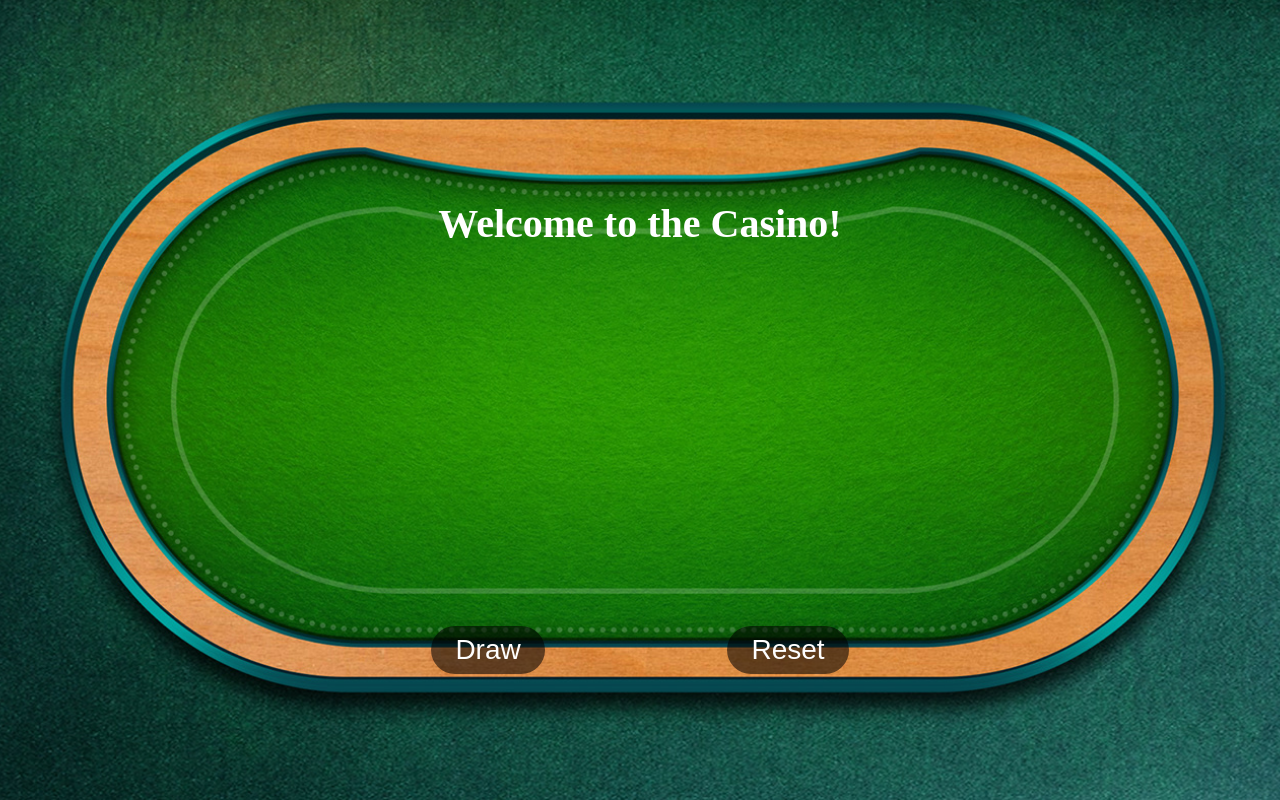
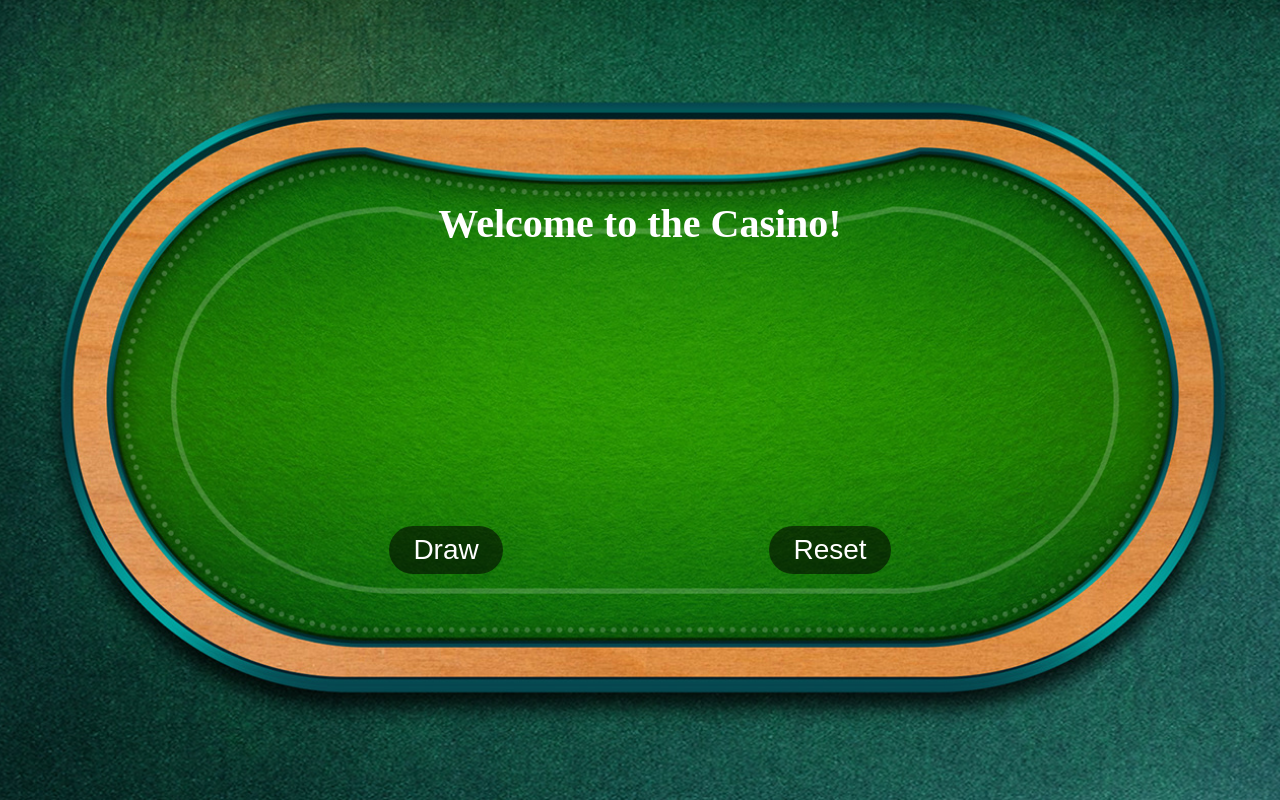
Before and after one commit to LIM-JN/casino, a plain HTML site: page index.html in a window 1280 px wide. Drawn offline with Linux system fonts and the light colour scheme; no server answers.

Commit message:
first day

```diff
--- a/index.html
+++ b/index.html
@@ -14,10 +14,10 @@
             <div id="shared">
 
             </div>
-        </div>
-        <div class="bottom-box">
-            <button id="proceed">Draw</button>
-            <button id="reset">Reset</button>
+            <div class="bottom-box">
+                <button id="proceed">Draw</button>
+                <button id="reset">Reset</button>
+            </div>
         </div>
     </div>
 <script src="./index.js"></script>
--- a/style.css
+++ b/style.css
@@ -44,7 +44,6 @@ img {
     color:white;
     text-align: center;
     position: relative;
-    margin-top: 100px;
 }
 .main h1 {
     font-size: 2.5rem;
@@ -52,11 +51,13 @@ img {
 
 
 .bottom-box {
+    position: absolute;
     min-height: 100px;
     display: flex;
     justify-content: space-around;
     align-items: center;
-    min-width: 600px;
+    width: 100%;
+    bottom: 0;
 }
 
 button {
```
